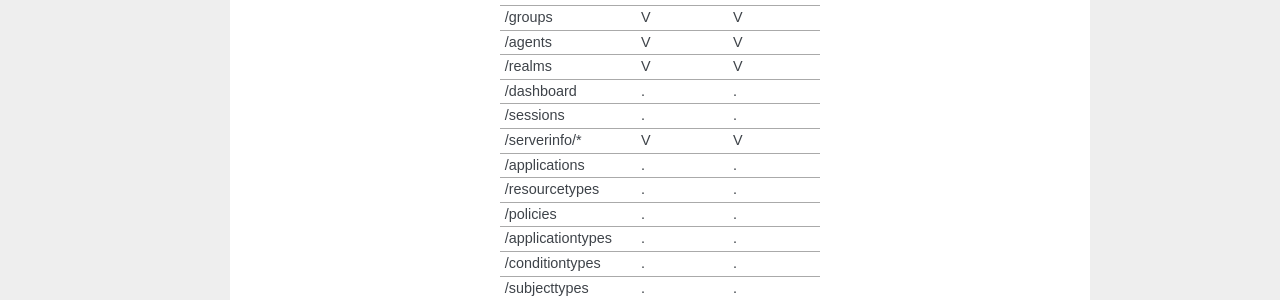
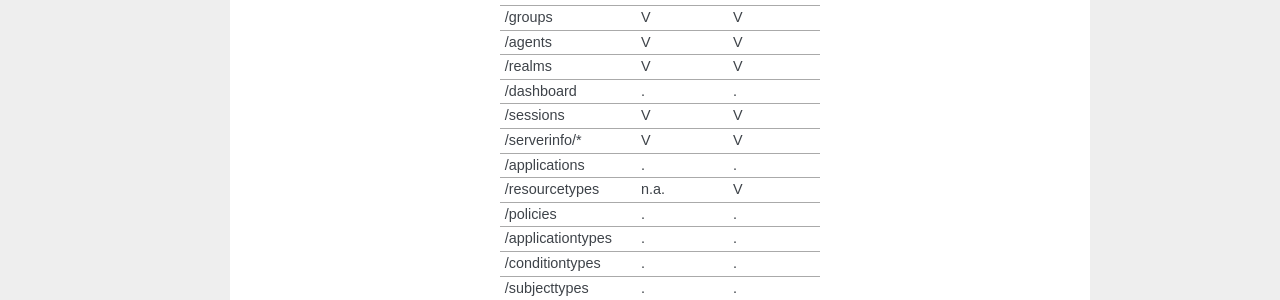
Before and after one commit to dj-wasabi/python-openam, a Sphinx documentation site: the page built from docs/source/introduction.rst, in a window 1280 px wide. Shown: the part 603-903 px from the top of the page. Built offline with Sphinx 7.4.7, drawn with Linux system fonts in a browser that asks for light colours.

Commit message:
Small documentation fixes

```diff
--- a/docs/source/introduction.rst
+++ b/docs/source/introduction.rst
@@ -39,13 +39,13 @@ The following (json/) endpoints work:
 +--------------------+------------+-----------+
 | /dashboard         |  .         |    .      |
 +--------------------+------------+-----------+
-| /sessions          |  .         |    .      |
+| /sessions          |  V         |    V      |
 +--------------------+------------+-----------+
 | /serverinfo/*      |  V         |    V      |
 +--------------------+------------+-----------+
 | /applications      |  .         |    .      |
 +--------------------+------------+-----------+
-| /resourcetypes     |  .         |    .      |
+| /resourcetypes     |  n.a.      |    V      |
 +--------------------+------------+-----------+
 | /policies          |  .         |    .      |
 +--------------------+------------+-----------+
```
Also changed, not shown: README.md (+2 -2 lines).
